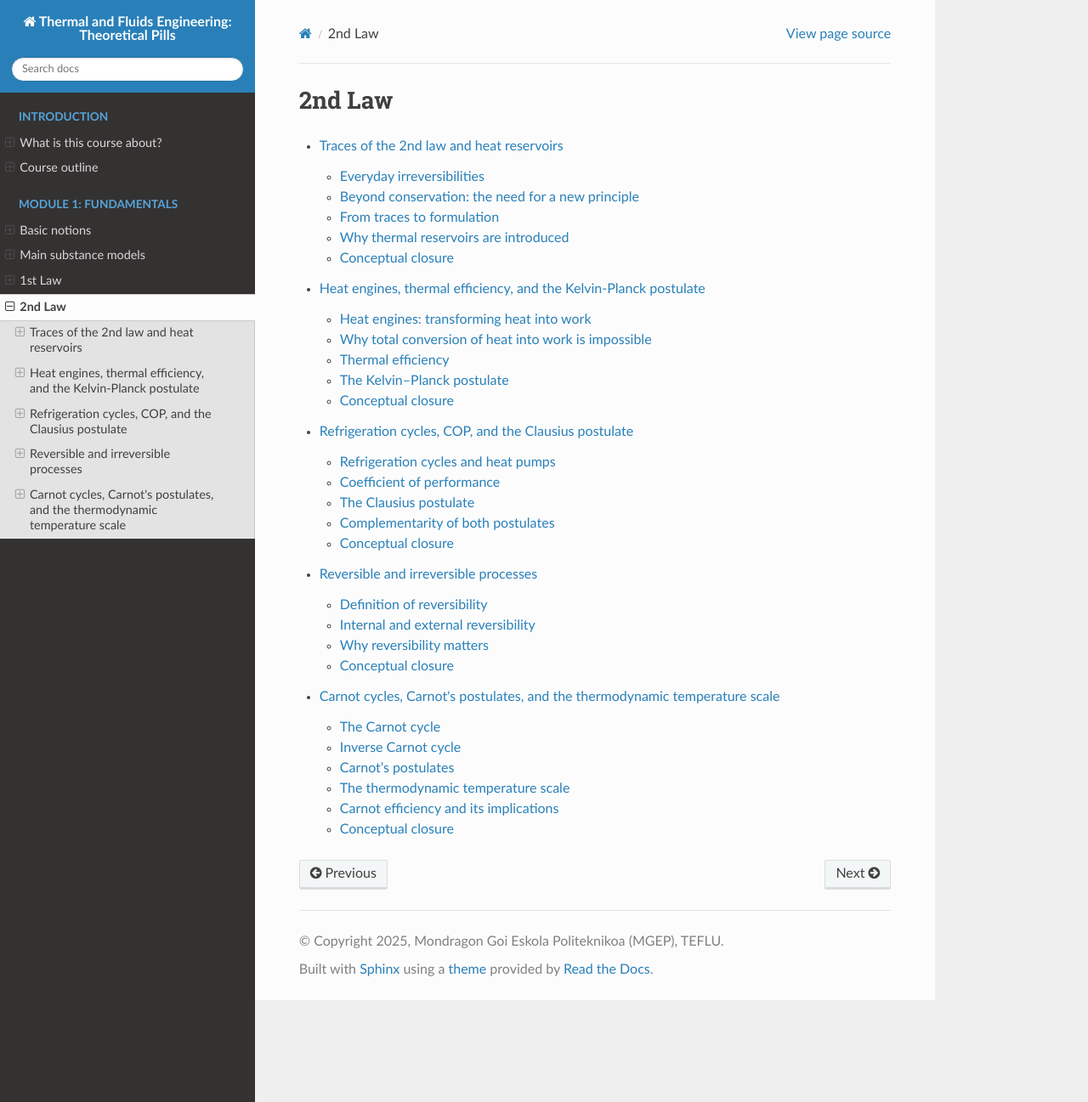
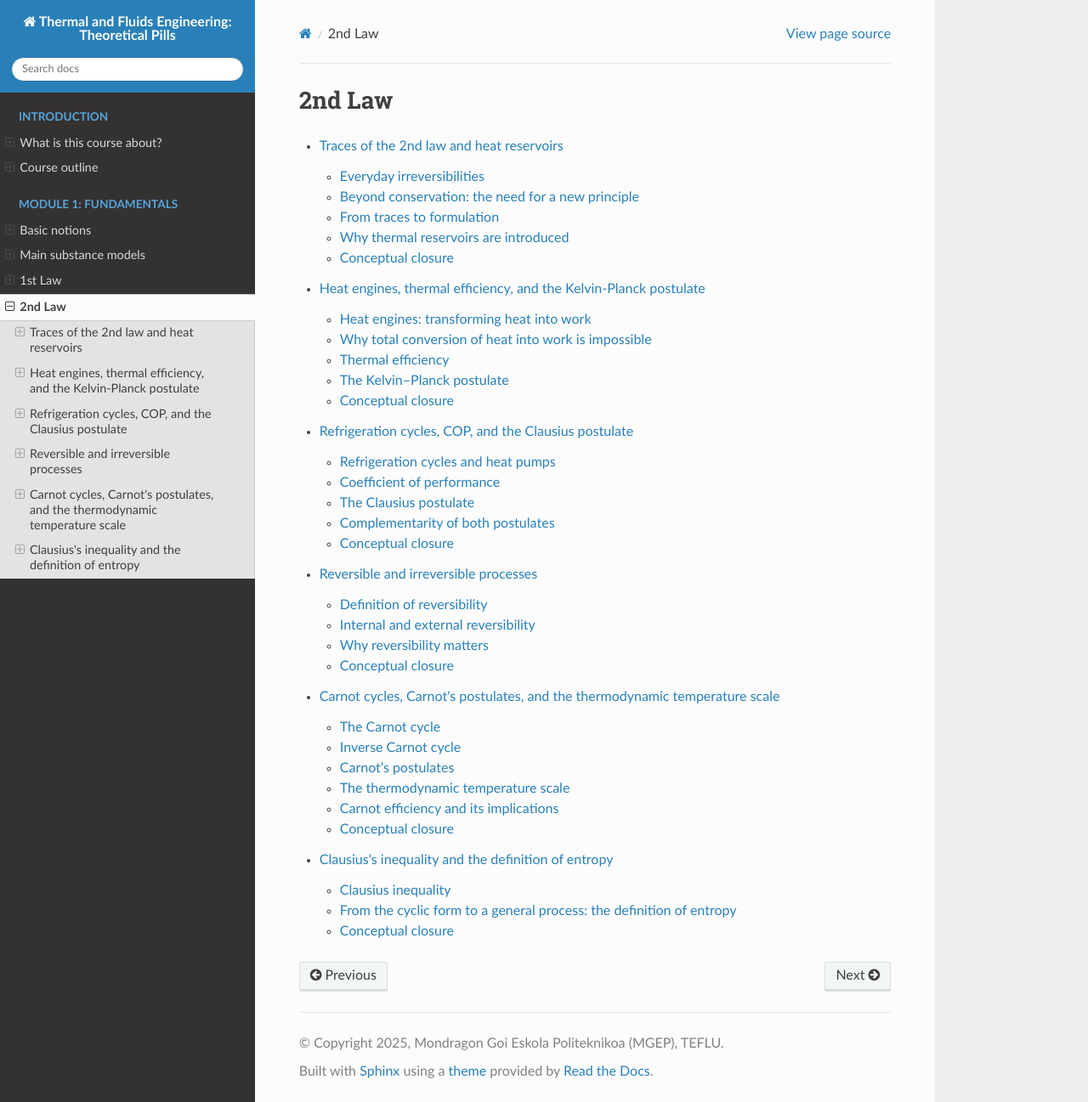
Before and after one commit to azarketa/Thermodynamics-theoretical-pills, a Sphinx documentation site: the page built from source/04_2nd_law.rst, in a window 1280 px wide and 1297 px high. Shown: the whole window at 85% size. Built offline with Sphinx 7.4.7 and the Read the Docs theme 3.1.0, drawn with Linux system fonts in a browser that asks for light colours; some of the changed lines change nothing that is shown.

Commit message:
Files updated

```diff
--- a/source/04_2nd_law.rst
+++ b/source/04_2nd_law.rst
@@ -10,3 +10,4 @@
    Refrigeration cycles, COP, and the Clausius postulate <16_Refrigeration_cycles_COP_and_Clausius_postulate>
    Reversible and irreversible processes <17_Reversible_and_irreversible_processes>
    Carnot cycles, Carnot's postulates, and the thermodynamic temperature scale <18_Carnot_cycles_Carnot_postulates_and_thermodynamic_scale>
+   Clausius's inequality and the definition of entropy <19_Clausius_inequality_and_definition_of_entropy>
--- /dev/null
+++ b/source/19_Clausius_inequality_and_definition_of_entropy.md
@@ -0,0 +1,144 @@
+(sec_clausius_inequality_entropy)=
+## Clausius inequality and the definition of entropy
+
+Up to this point, the **$2^{\text{nd}}$ law** has been formulated for **cyclic devices** — heat engines, refrigerators, and heat pumps — where energy exchange occurs repeatedly between reservoirs.
+However, thermodynamics applies not only to cycles but to **any transformation of state**.
+Just as the **$1^{\text{st}}$ law** expresses energy conservation for all processes, the **$2^{\text{nd}}$ law** must also be expressible in a general, process-based form — one that holds even for **non-cyclic** transformations.
+
+---
+
+(subsec_clausius_inequality)=
+### Clausius inequality
+
+To generalize the $2^{\text{nd}}$ law, **Rudolf Clausius** proposed a particularly insightful configuration:
+he considered a **reversible heat engine** and a **separate auxiliary system** that absorbs the heat rejected by the engine and uses it to produce additional work.
+
+Consider, then, a **reversible engine** that absorbs an infinitesimal amount of heat $\delta Q_R$ from a **thermal reservoir** at temperature $T_R$ and produces a small amount of **work** $\delta W_{\text{rev}}$.
+The heat it rejects, $\delta Q$, is fed to a **piston–cylinder assembly** containing a gas at temperature $T$.
+As the gas expands quasi-statically while absorbing this heat, it performs work $\delta W_{\text{sys}}$.
+
+The **total work output** of the combined system is therefore
+
+$$
+\delta W_{\text{net}} = \delta W_{\text{rev}} + \delta W_{\text{sys}}.
+$$
+
+Applying the **$1^{\text{st}}$ law** to the whole (engine + cylinder) system yields
+
+$$
+dE_{\text{net}} = \delta Q_R - \delta W_{\text{net}}.
+$$
+
+For a **cyclic** combined process, the total energy change is zero ($dE_{\text{net}} = 0$), and therefore
+
+$$
+\delta W_{\text{net}} = \delta Q_R.
+$$
+
+Because the engine is **reversible**, the Carnot relation applies to the heats and temperatures involved:
+
+$$
+\frac{\delta Q}{\delta Q_R} = \frac{T}{T_R}.
+$$
+
+Substituting this into the previous relation and integrating around a complete cycle gives
+
+(eq_clausius_intermediate)=
+$$
+W_{\text{net}} = T_R \oint \frac{\delta Q}{T}.
+$$
+
+This equation appears to describe a system that receives heat from a single reservoir (at $T_R$) and converts it entirely into work — a clear **violation of the Kelvin–Planck postulate**.
+Since such a process cannot occur, the integral must not correspond to a positive work output; therefore, it must satisfy
+
+(eq_clausius_inequality)=
+$$
+\boxed{\oint \frac{\delta Q}{T} \leq 0.}
+$$
+
+This is the **Clausius inequality**, a general statement of the **$2^{\text{nd}}$ law** applicable to any **cyclic process**.
+
+:::{admonition} Important: physical interpretation of the inequality
+:class: warning
+
+* For a **reversible cycle**, $\displaystyle \oint \frac{\delta Q}{T} = 0$.
+* For an **irreversible cycle**, $\displaystyle \oint \frac{\delta Q}{T} < 0$.
+
+Equality marks the ideal, quasi-static limit where no dissipative effects occur; inequality marks the **irreversibility** inherent to all real processes.
+:::
+
+:::{admonition} Note: why Clausius's configuration matters
+:class: note, dropdown
+
+This conceptual setup is not arbitrary — it is a **thought experiment** designed to test the consistency of the $2^{\text{nd}}$ law.
+By coupling a reversible engine to another system that reuses its rejected heat, Clausius was able to explore whether it would be possible, *in principle*, to build a device that takes heat from a single reservoir and converts it entirely into work — precisely the situation forbidden by the **Kelvin–Planck postulate**.
+
+This construction therefore serves as a **consistency test**: if the resulting combined system ever produces a net positive work while exchanging heat with only one reservoir, the postulate would be violated.
+Hence, the configuration provides a rigorous and didactic way to derive a **quantitative restriction** on all cycles — the **Clausius inequality**.
+:::
+
+---
+
+(subsec_entropy_definition)=
+### From the cyclic form to a general process: the definition of entropy
+
+The **Clausius inequality** was first derived for cyclic transformations, but its implications reach much further.
+If for a reversible cycle the integral
+
+$$
+\oint \frac{\delta Q}{T} = 0,
+$$
+
+then the integral of $\frac{\delta Q}{T}$ between two given states — *provided the process is reversible* — must depend **only on those states**, not on the path followed between them.
+Mathematically, this means the integral defines a **state function**.
+
+The **differential form** of that state function is therefore
+
+(eq_entropy_differential)=
+$$
+\boxed{dS = \left(\frac{\delta Q}{T}\right)_{\text{rev}}.}
+$$
+
+This new quantity, introduced by Clausius, is called **entropy** ($S$).
+It provides a bridge between the **cycle-based** and **process-based** formulations of the $2^{\text{nd}}$ law.
+Entropy measures both the **thermodynamic state** of a system and the **degree of irreversibility** of a process.
+
+For a real (irreversible) process, the Clausius inequality can then be written in general form as
+
+(eq_entropy_inequality)=
+$$
+\boxed{\Delta S \ge \int \frac{\delta Q}{T}},
+$$
+
+where the equality holds only for **reversible** transformations.
+
+:::{admonition} Important: significance of entropy and generalization of the 2nd law
+:class: warning
+
+* Entropy is a **state property**, allowing the $2^{\text{nd}}$ law to be expressed for **non-cyclic processes**.
+* For any **reversible process**, $\Delta S = \int \frac{\delta Q_{\text{rev}}}{T}$.
+* For any **irreversible process**, $\Delta S > \int \frac{\delta Q_{\text{irrev}}}{T}$ — meaning that the **entropy of the universe increases**.
+  :::
+
+---
+
+(subsec_conceptual_closure_clausius_entropy)=
+### Conceptual closure
+
+* The **Clausius configuration** transforms the $2^{\text{nd}}$ law from a qualitative limitation on cyclic devices into a **quantitative principle** valid for all processes.
+* By coupling a reversible engine with another system, Clausius showed that complete heat-to-work conversion would **violate** the $2^{\text{nd}}$ law, leading to the **Clausius inequality**
+
+  $$
+  \oint \frac{\delta Q}{T} \le 0.
+  $$
+
+* This relation distinguishes **reversible** ($=$) from **irreversible** ($<$) cycles and reveals that the reversible integral defines a new **state property** — **entropy**:
+
+  $$
+  dS = \left( \frac{\delta Q}{T} \right)_{\text{rev}}.
+  $$
+
+* Entropy extends the $2^{\text{nd}}$ law to **any process**, measuring both the **energy distribution** within a system and the **irreversibility** of real transformations.
+* For the **isolated universe**, entropy can only **increase**, expressing the natural direction of all spontaneous change.
+
+In essence, Clausius provided the **universal formulation** of the $2^{\text{nd}}$ law — one that applies not only to cycles, but to **every process in nature**.
```
